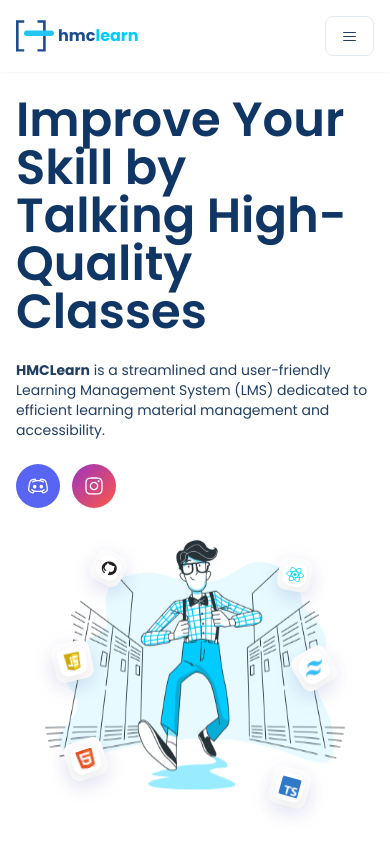
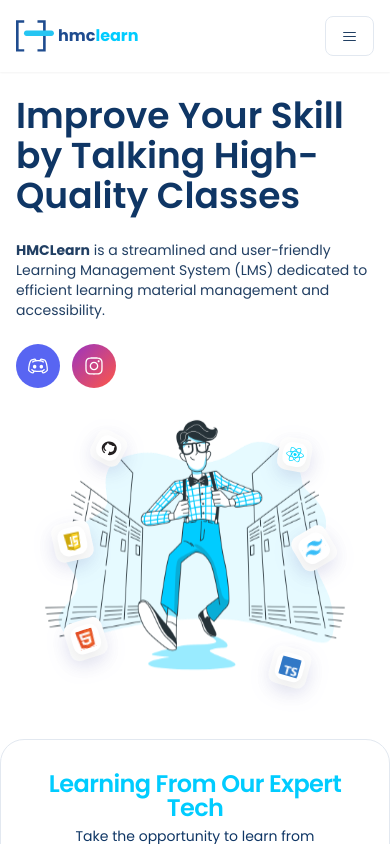
Before and after one commit to hammer-code/lms-fe, a Next.js app: page / in a window 390 px wide. Shown: the top 844 px of the page. Built offline with nearby package versions, Linux system fonts and the light colour scheme.

Commit message:
refactor: Make header text minimize when responsive

```diff
--- a/src/features/Main/sections/Hero/index.tsx
+++ b/src/features/Main/sections/Hero/index.tsx
@@ -8,7 +8,7 @@
   return (
     <div className="container mx-auto px-4 flex flex-col md:flex-row items-center justify-between my-6">
       <div className=" md:w-2/5 flex flex-col gap-6">
-        <h1 className="text-5xl font-semibold text-[#0F3665]">
+        <h1 className="text-4xl md:text-5xl font-semibold text-[#0F3665]">
           Improve Your Skill by Talking High-Quality Classes
         </h1>
         <p className="text-sm">
```
